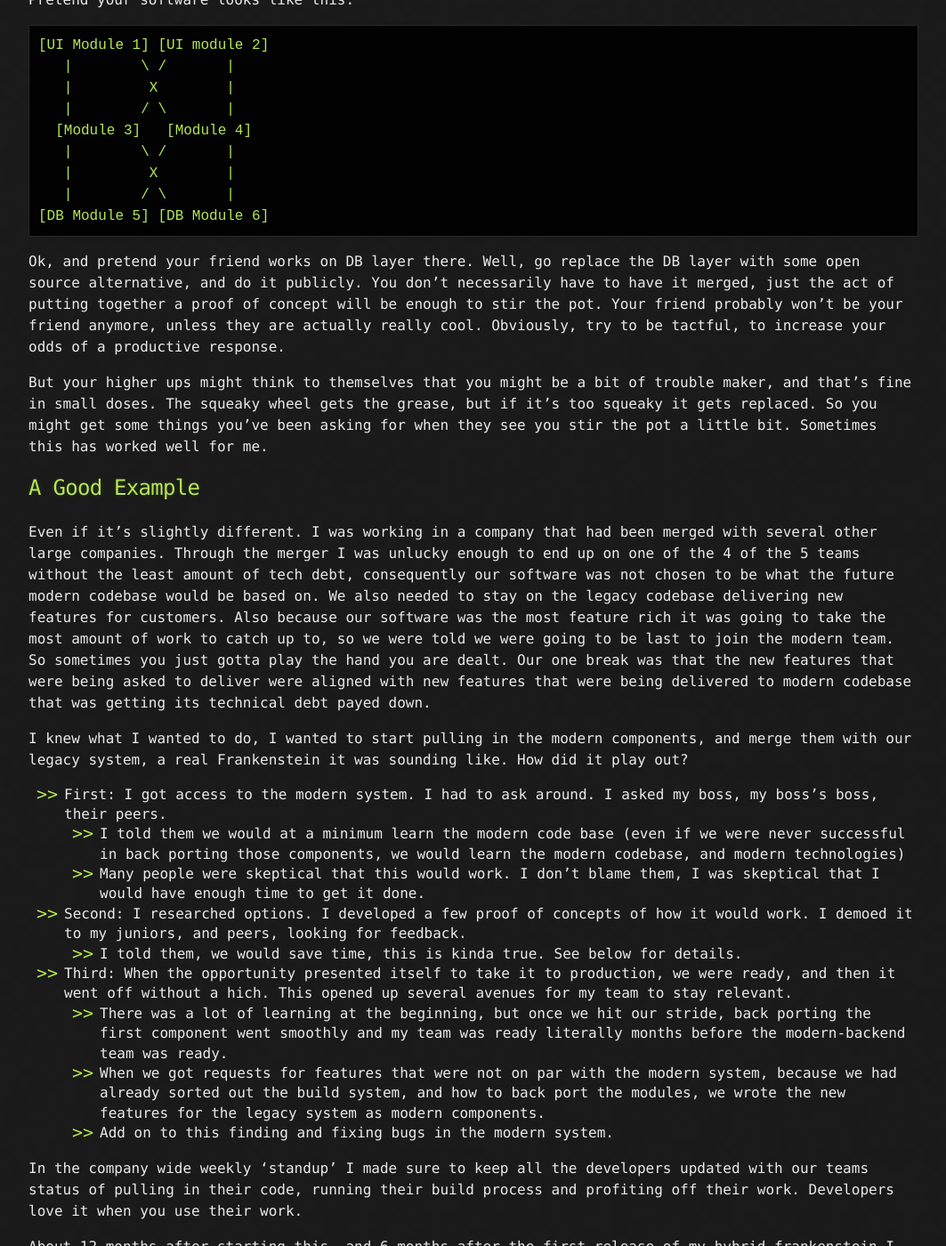
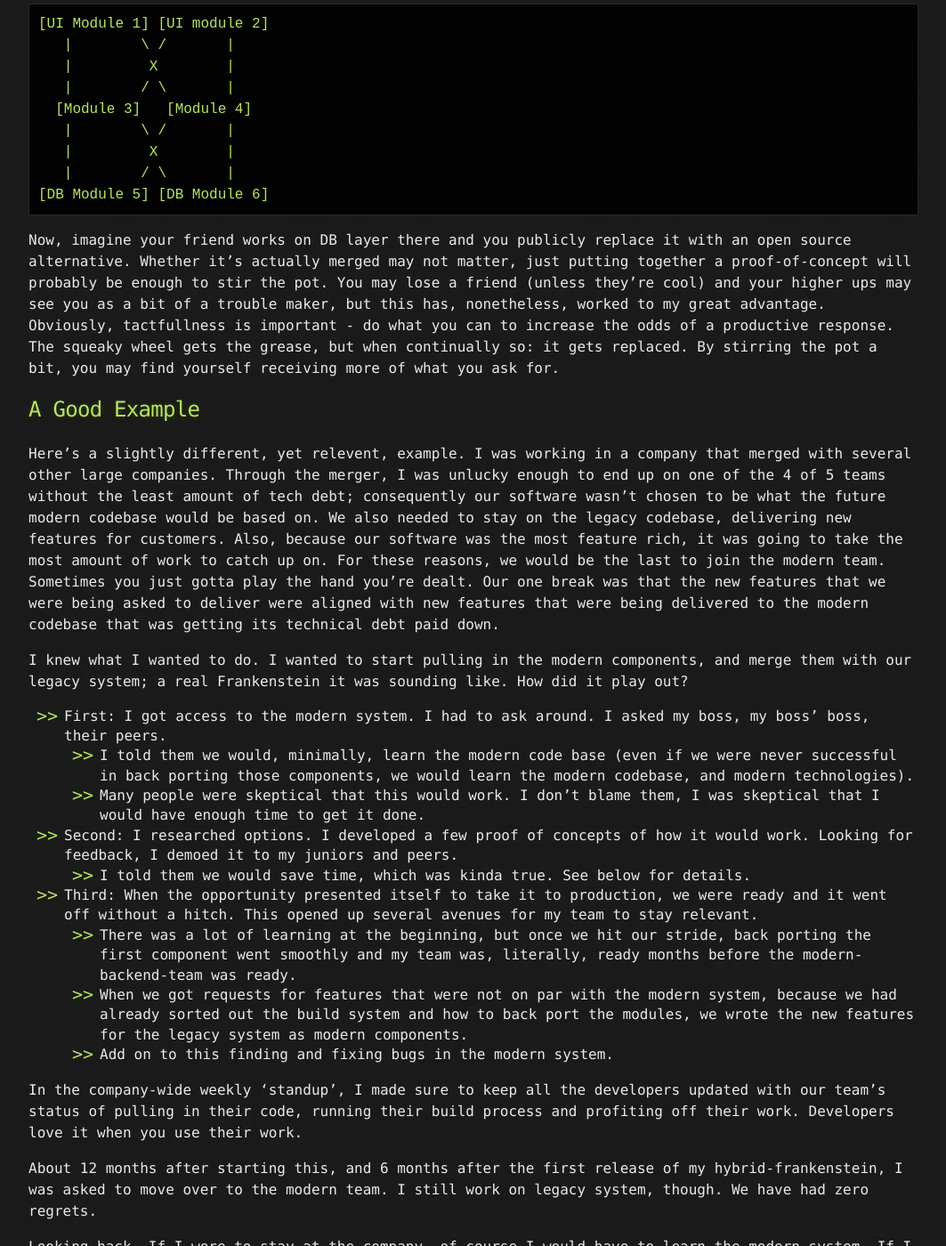
Before and after one commit to tbeckenhauer/tbeckenhauer.github.io, a Jekyll site: the page built from _generaladvice/rocking-the-boat.markdown, in a window 1280 px wide and 1400 px high, scrolled down 518 px. Shown: the whole window at 89% size, without its empty margins (108-1171 px from the left). Built offline with Jekyll 4.4.1, drawn with Linux system fonts in a browser that asks for light colours; some of the changed text lies outside the part shown.

Commit message:
Wording/grammar

````diff
--- a/_generaladvice/rocking-the-boat.markdown
+++ b/_generaladvice/rocking-the-boat.markdown
@@ -9,9 +9,9 @@ permalink: /rocking-the-boat/
 ## Causing Trouble
 Here be Dragons!
 
-This is a strategy I have used in the past to great effect(even if I wasn't fully aware of what I was doing) that can bring you some attention.  The general strategy is to take what ever software you and your company are working on and replace some module in it with some open source compatible license module.
+This is a strategy I have used in the past, to great effect, (even if I wasn't fully aware of what I was doing) that can bring you some attention. The idea is to take whatever software you and your company are working on and replace a module therein with an open-source-compatible license module.
 
-Pretend your software looks like this.
+Pretend your software looks like this:
 ```asci
 [UI Module 1] [UI module 2]
    |        \ /       |
@@ -23,28 +23,24 @@ Pretend your software looks like this.
    |        / \       |
 [DB Module 5] [DB Module 6]
 ```
-Ok, and pretend your friend works on DB layer there. Well, go replace the DB layer with some open source alternative, and do it publicly.  You don't necessarily have to have it merged, just the act of putting together a proof of concept will be enough to stir the pot.  Your friend probably won't be your friend anymore, unless they are actually really cool.  Obviously, try to be tactful, to increase your odds of a productive response.
-
-But your higher ups might think to themselves that you might be a bit of trouble maker, and that's fine in small doses.  The squeaky wheel gets the grease, but if it's too squeaky it gets replaced.  So you might get some things you've been asking for when they see you stir the pot a little bit. Sometimes this has worked well for me.
+Now, imagine your friend works on DB layer there and you publicly replace it with an open source alternative. Whether it's actually merged may not matter, just putting together a proof-of-concept will probably be enough to stir the pot. You may lose a friend (unless they're cool) and your higher ups may see you as a bit of a trouble maker, but this has, nonetheless, worked to my great advantage. Obviously, tactfullness is important - do what you can to increase the odds of a productive response. The squeaky wheel gets the grease, but when continually so: it gets replaced. By stirring the pot a bit, you may find yourself receiving more of what you ask for.
 
 ## A Good Example
-Even if it's slightly different.  I was working in a company that had been merged with several other large companies.  Through the merger I was unlucky enough to end up on one of the 4 of the 5 teams without the least amount of tech debt, consequently our software was not chosen to be what the future modern codebase would be based on.  We also needed to stay on the legacy codebase delivering new features for customers.  Also because our software was the most feature rich it was going to take the most amount of work to catch up to, so we were told we were going to be last to join the modern team.  So sometimes you just gotta play the hand you are dealt.  Our one break was that the new features that were being asked to deliver were aligned with new features that were being delivered to modern codebase that was getting its technical debt payed down.
+Here's a slightly different, yet relevent, example. I was working in a company that merged with several other large companies. Through the merger, I was unlucky enough to end up on one of the 4 of 5 teams without the least amount of tech debt; consequently our software wasn't chosen to be what the future modern codebase would be based on. We also needed to stay on the legacy codebase, delivering new features for customers.  Also, because our software was the most feature rich, it was going to take the most amount of work to catch up on. For these reasons, we would be the last to join the modern team. Sometimes you just gotta play the hand you're dealt. Our one break was that the new features that we were being asked to deliver were aligned with new features that were being delivered to the modern codebase that was getting its technical debt paid down.
 
-I knew what I wanted to do, I wanted to start pulling in the modern components, and merge them with our legacy system, a real Frankenstein it was sounding like.  How did it play out?
-- First: I got access to the modern system. I had to ask around. I asked my boss, my boss's boss, their peers.
-	1. I told them we would at a minimum learn the modern code base (even if we were never successful in back porting those components, we would learn the modern codebase, and modern technologies)
-	2. Many people were skeptical that this would work.  I don't blame them, I was skeptical that I would have enough time to get it done.
-- Second: I researched options.  I developed a few proof of concepts of how it would work.  I demoed it to my juniors, and peers, looking for feedback.
-	1. I told them, we would save time, this is kinda true. See below for details.
-- Third: When the opportunity presented itself to take it to production, we were ready, and then it went off without a hich. This opened up several avenues for my team to stay relevant.
-	1. There was a lot of learning at the beginning, but once we hit our stride, back porting the first component went smoothly and my team was ready literally months before the modern-backend team was ready.
-	2. When we got requests for features that were not on par with the modern system, because we had already sorted out the build system, and how to back port the modules, we wrote the new features for the legacy system as modern components.
+I knew what I wanted to do. I wanted to start pulling in the modern components, and merge them with our legacy system; a real Frankenstein it was sounding like. How did it play out?
+- First: I got access to the modern system. I had to ask around. I asked my boss, my boss' boss, their peers.
+	1. I told them we would, minimally, learn the modern code base (even if we were never successful in back porting those components, we would learn the modern codebase, and modern technologies).
+	2. Many people were skeptical that this would work. I don't blame them, I was skeptical that I would have enough time to get it done.
+- Second: I researched options. I developed a few proof of concepts of how it would work. Looking for feedback, I demoed it to my juniors and peers.
+	1. I told them we would save time, which was kinda true. See below for details.
+- Third: When the opportunity presented itself to take it to production, we were ready and it went off without a hitch. This opened up several avenues for my team to stay relevant.
+	1. There was a lot of learning at the beginning, but once we hit our stride, back porting the first component went smoothly and my team was, literally, ready months before the modern-backend-team was ready.
+	2. When we got requests for features that were not on par with the modern system, because we had already sorted out the build system and how to back port the modules, we wrote the new features for the legacy system as modern components.
 	3. Add on to this finding and fixing bugs in the modern system.
 
-In the company wide weekly 'standup' I made sure to keep all the developers updated with our teams status of pulling in their code, running their build process and profiting off their work. Developers love it when you use their work.
+In the company-wide weekly 'standup', I made sure to keep all the developers updated with our team's status of pulling in their code, running their build process and profiting off their work. Developers love it when you use their work.
 
-About 12 months after starting this, and 6 months after the first release of my hybrid frankenstein I got asked to move over to the modern team.  I still work on legacy system though.  We have had zero regrets.
+About 12 months after starting this, and 6 months after the first release of my hybrid-frankenstein, I was asked to move over to the modern team. I still work on legacy system, though. We have had zero regrets.
 
-Looking back, If I were to stay at the company of course I would have to learn the modern system, and if I were to leave the company knowing that modern stuff is something I would like to put on my resume.  So in all cases front loading the learning of the modern work was worth it, and that was most the work.  So I don't see any downsides here in the investment.
-
-I think everyone won here.
+Looking back, If I were to stay at the company, of course I would have to learn the modern system. If I were to leave the company, knowing that modern stuff is something I would like to put on my resume. So, in all cases, front loading the learning of the modern work was worth it, and that was most the work. I don't see any downside in the investment. In my eyes, everyone won here!
````
